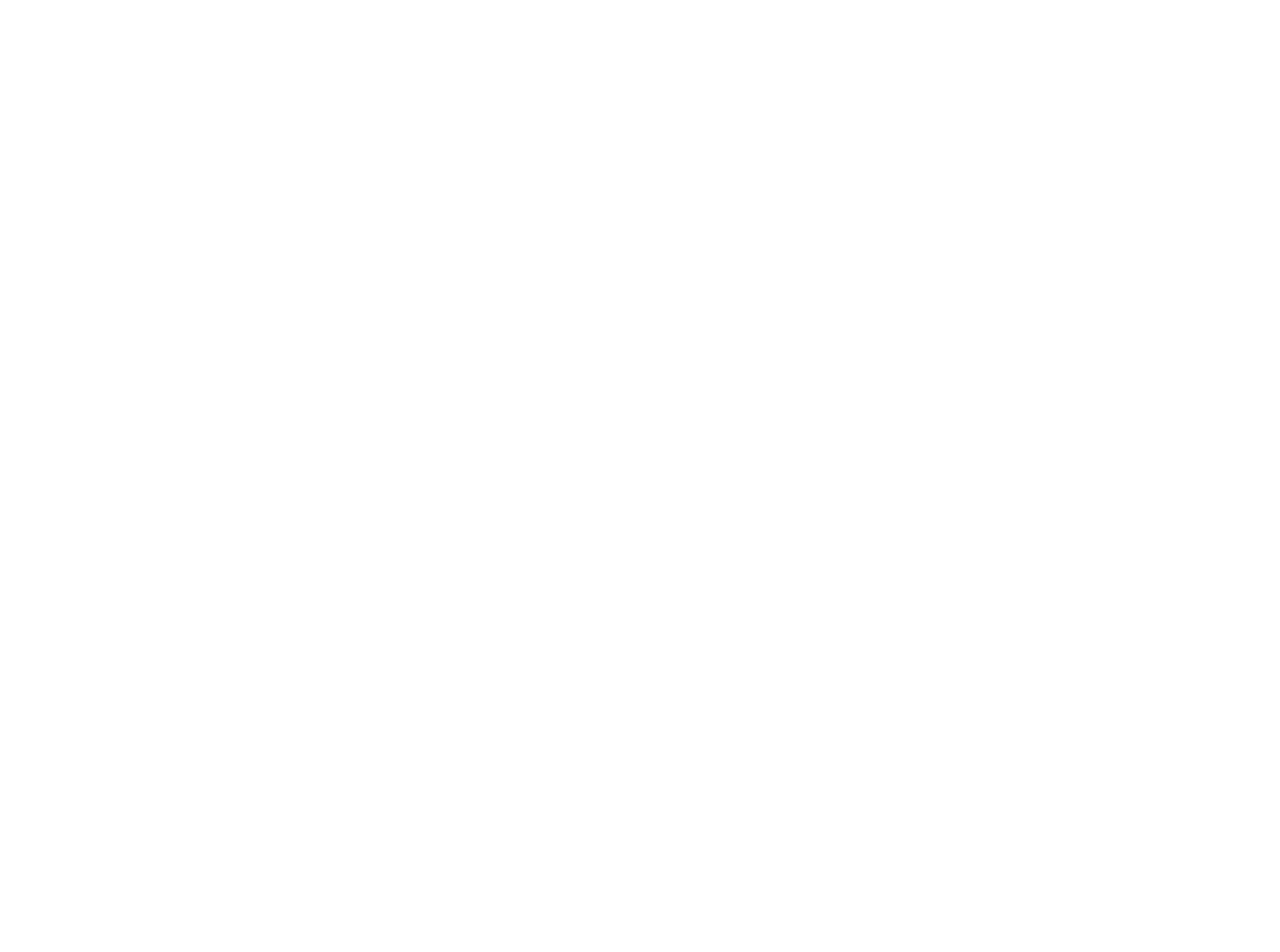
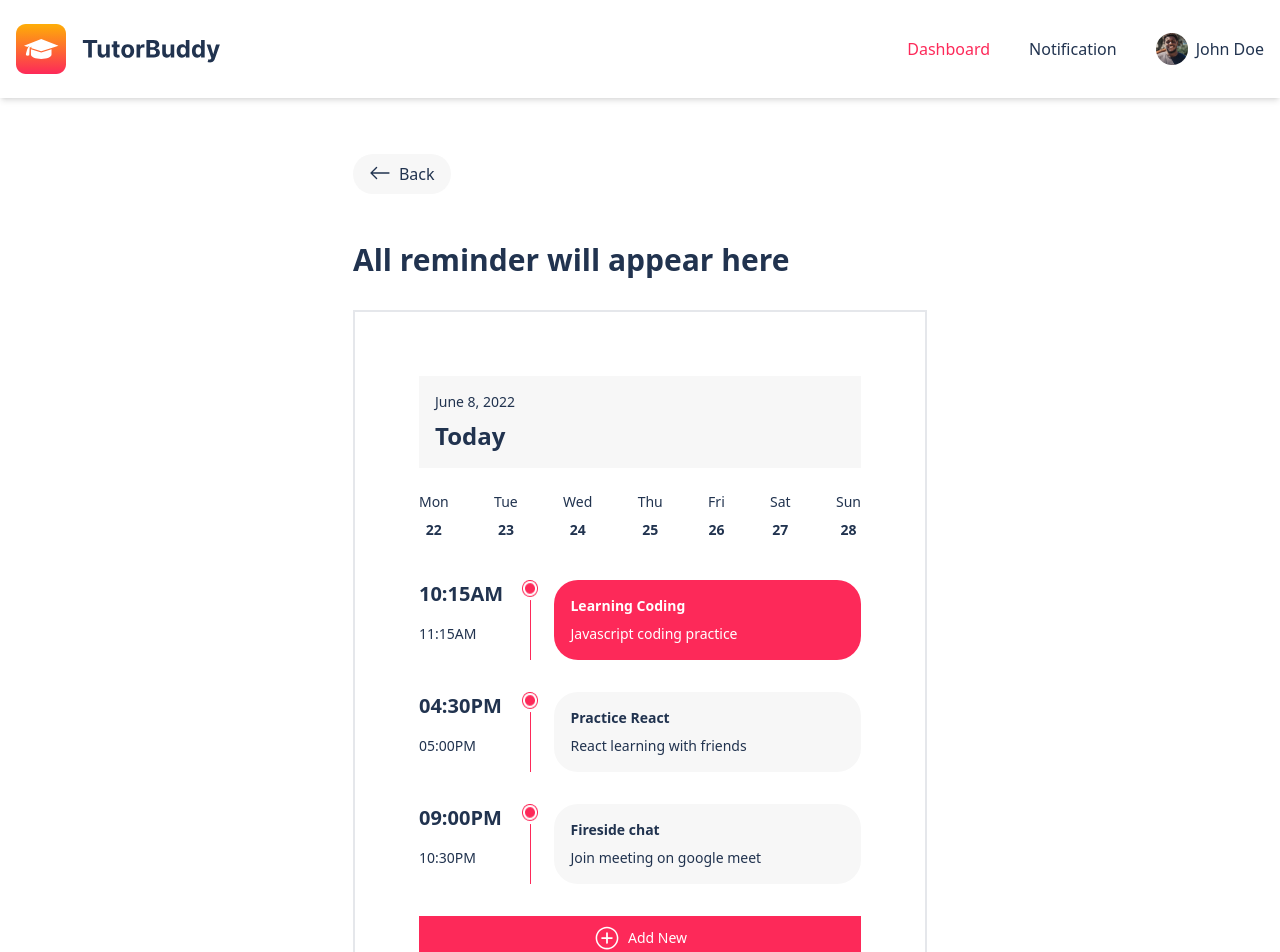
Before and after one commit to decagonhq/tutorbuddy-web, a React (Create React App) app: page /reminder_history in a window 1280 px wide. Before the commit this address had no page. Shown: the top 952 px of the page. Before the commit the page ends 800 px from the top, so only its background shows below. Built offline with nearby package versions, Linux system fonts and the light colour scheme.

Commit message:
reminder_history

```diff
--- a/src/App.js
+++ b/src/App.js
@@ -18,6 +18,7 @@
 import TutorProfileEdit from "./pages/TutorProfileEdit";
 import StudentProfileEdit from "./pages/StudentProfileEdit";
 import TutorDashboard from "./pages/TutorDashboard";
+import ReminderHistory from "./pages/ReminderHistory";
 
 function App() {
   return (
@@ -36,6 +37,7 @@
           <Route path="/requests" element={<Requests />} />
           <Route path="/reminder" element={<Reminder />} />
           <Route path="/setreminder" element={<SetReminder />} />
+          <Route path="/reminder_history" element={<ReminderHistory />} />
           <Route path="/viewreminder" element={<ViewReminder />} />
           <Route path="/rate/:id" element={<Rate />} />
           <Route path="/profile" element={<Profile />} />
--- /dev/null
+++ b/src/layout/ReminderBar.js
@@ -0,0 +1,41 @@
+const ReminderBar = () => {
+  return (
+    <>
+      <div className="flex w-full my-8">
+        <div className="w-[20%]">
+          <h2 className="text-xl font-bold mb-4">10:15AM</h2>
+          <p>11:15AM</p>
+        </div>
+        <img src="./images/bar.png" alt="bar" className="mx-4" />
+        <div className="w-[70%] p-4 bg-pry text-pry2 rounded-3xl">
+          <p className="font-bold mb-2">Learning Coding</p>
+          <p>Javascript coding practice</p>
+        </div>
+      </div>
+      <div className="flex w-full my-8">
+        <div className="w-[20%]">
+          <h2 className="text-xl font-bold mb-4">04:30PM</h2>
+          <p>05:00PM</p>
+        </div>
+        <img src="./images/bar.png" alt="bar" className="mx-4" />
+        <div className="w-[70%] p-4 bg-[#f7f7f7] rounded-3xl">
+          <p className="font-bold mb-2">Practice React</p>
+          <p>React learning with friends</p>
+        </div>
+      </div>
+      <div className="flex w-full my-8">
+        <div className="w-[20%]">
+          <h2 className="text-xl font-bold mb-4">09:00PM</h2>
+          <p>10:30PM</p>
+        </div>
+        <img src="./images/bar.png" alt="bar" className="mx-4" />
+        <div className="w-[70%] p-4 bg-[#f7f7f7] rounded-3xl">
+          <p className="font-bold mb-2">Fireside chat</p>
+          <p>Join meeting on google meet</p>
+        </div>
+      </div>
+    </>
+  );
+};
+
+export default ReminderBar;
--- a/src/pages/Profile.js
+++ b/src/pages/Profile.js
@@ -33,7 +33,10 @@
             </div>
             <ul>
               <li>
-            <Link to="/#" className="flex items-start mt-10 cursor-pointer">
+                <Link
+                  to="/student/profile-edit"
+                  className="flex items-start mt-10 cursor-pointer"
+                >
                   <AiOutlineUser size="22px" className="mr-2" />
                   Edit Profile
                 </Link>
--- /dev/null
+++ b/src/pages/ReminderHistory.js
@@ -0,0 +1,60 @@
+import { Link } from "react-router-dom";
+import DashboardLayout from "../layout/DashboardLayout";
+import { BsArrowLeft } from "react-icons/bs";
+import { IoIosAddCircleOutline } from "react-icons/io";
+import ReminderBar from "../layout/ReminderBar";
+import { formatDate, getToday } from "../utils/helpers";
+
+const ReminderHistory = () => {
+  let date = Object.entries(formatDate());
+  console.log(getToday());
+  return (
+    <DashboardLayout>
+      <div>
+        <div className="md:w-[46%] mx-auto">
+          <Link
+            to="/setreminder"
+            className="items-start my-4 cursor-pointer bg-[#f7f7f7] w-auto inline-block py-2 px-4 rounded-full"
+          >
+            <div className="flex">
+              <BsArrowLeft size="22px" className="mr-2" />
+              Back
+            </div>
+          </Link>
+          <h1 className="text-3xl font-bold my-8">
+            All reminder will appear here
+          </h1>
+          <div className="bg-white mt-5 mb-5 md:mb-1 md:mt-1 py-6 md:py-16 border-2 border-[#BCCACE]-600">
+            <div className="md:w-4/8 px-6 md:px-16 mx-auto text-sm">
+              <div className="bg-[#f7f7f7] p-4">
+                <p>June 8, 2022</p>
+                <h2 className="text-2xl font-bold mt-2">Today</h2>
+              </div>
+              <div className="flex justify-between my-6">
+                {date.map((dt, ind) => (
+                  <div key={ind}>
+                    <div>{dt[0]}</div>
+                    <div className="font-bold text-center my-2">{dt[1]}</div>
+                  </div>
+                ))}
+              </div>
+              <ReminderBar />
+              <button className="flex text-sm block bg-pry w-full py-2 text-white mt-6 justify-center items-center">
+                <IoIosAddCircleOutline
+                  style={{
+                    color: "#FFF",
+                    fontSize: "28px",
+                    marginRight: "7px",
+                  }}
+                />
+                Add New
+              </button>
+            </div>
+          </div>
+        </div>
+      </div>
+    </DashboardLayout>
+  );
+};
+
+export default ReminderHistory;
--- a/src/pages/StudentProfileEdit.js
+++ b/src/pages/StudentProfileEdit.js
@@ -1,7 +1,5 @@
 import { Link } from "react-router-dom";
 import DashboardLayout from "../layout/DashboardLayout";
-import { AiOutlineUser, AiOutlineLock, AiOutlineLogout } from "react-icons/ai";
-import { IoNotificationsOutline } from "react-icons/io5";
 import { BsCamera, BsArrowLeft } from "react-icons/bs";
 
 const StudentProfileEdit = () => {
--- a/src/pages/TutorProfileEdit.js
+++ b/src/pages/TutorProfileEdit.js
@@ -1,7 +1,5 @@
 import { Link } from "react-router-dom";
 import DashboardLayout from "../layout/DashboardLayout";
-import { AiOutlineUser, AiOutlineLock, AiOutlineLogout } from "react-icons/ai";
-import { IoNotificationsOutline } from "react-icons/io5";
 import { BsCamera, BsArrowLeft } from "react-icons/bs";
 
 const TutorProfileEdit = () => {
--- /dev/null
+++ b/src/utils/helpers.js
@@ -0,0 +1,94 @@
+// (int) The current year
+export const THIS_YEAR = +new Date().getFullYear();
+
+// (int) The current month starting from 1 - 12
+// 1 => January, 12 => December
+export const THIS_MONTH = +new Date().getMonth() + 1;
+
+// Week days names and shortnames
+export const WEEK_DAYS = {
+  Monday: "Mon",
+  Tuesday: "Tue",
+  Wednesday: "Wed",
+  Thursday: "Thu",
+  Friday: "Fri",
+  Saturday: "Sat",
+  Sunday: "Sun",
+};
+
+// Calendar months names and short names
+export const CALENDAR_MONTHS = {
+  January: "Jan",
+  February: "Feb",
+  March: "Mar",
+  April: "Apr",
+  May: "May",
+  June: "Jun",
+  July: "Jul",
+  August: "Aug",
+  September: "Sep",
+  October: "Oct",
+  November: "Nov",
+  December: "Dec",
+};
+
+// Weeks displayed on calendar
+export const CALENDAR_WEEKS = 6;
+
+// Pads a string value with leading zeroes(0) until length is reached
+// For example: zeroPad(5, 2) => "05"
+export const zeroPad = (value, length) => {
+  return `${value}`.padStart(length, "0");
+};
+
+// (int) Number days in a month for a given year from 28 - 31
+export const getMonthDays = (month = THIS_MONTH, year = THIS_YEAR) => {
+  const months30 = [4, 6, 9, 11];
+  const leapYear = year % 4 === 0;
+  return month === 2
+    ? leapYear
+      ? 29
+      : 28
+    : months30.includes(month)
+    ? 30
+    : 31;
+};
+
+export const getToday = () => {
+  return +new Date().getDate();
+};
+
+export const daysArray = () => {
+  let days = [];
+  let today = getToday();
+  let day = new Date().getDay();
+  for (let i = 1; i <= 7; i++) {
+    if (i < day) {
+      days.push(today - (day - i));
+    } else if (i > day) {
+      days.push(today + (i - day));
+    } else {
+      days.push(today);
+    }
+  }
+  return days;
+};
+
+export const formatDate = () => {
+  let daysOfTheWeek = Object.values(WEEK_DAYS);
+  let numberOfDays = daysArray();
+  let setData = daysOfTheWeek.reduce((accum, day, indx) => {
+    accum[day] = numberOfDays[indx];
+    return accum;
+  }, {});
+  return setData;
+};
+
+// (int) First day of the month for a given year from 1 - 7
+// 1 => Sunday, 7 => Saturday
+export const getMonthFirstDay = (month = THIS_MONTH, year = THIS_YEAR) => {
+  console.log(new Date().getDay());
+  console.log(daysArray());
+  console.log(formatDate());
+  return +new Date(`${year}-${zeroPad(month, 2)}-01`).getDay();
+};
```
Also changed, not shown: public/images/bar.png (added). Lines whose indentation alone changed are shown as unchanged.
